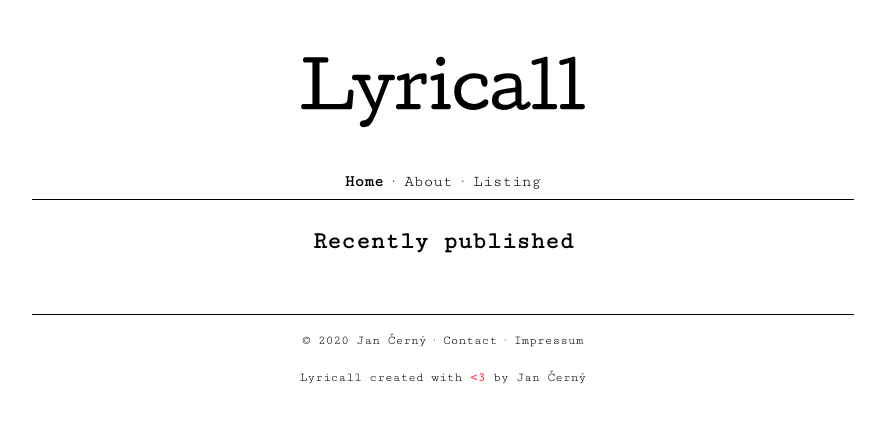
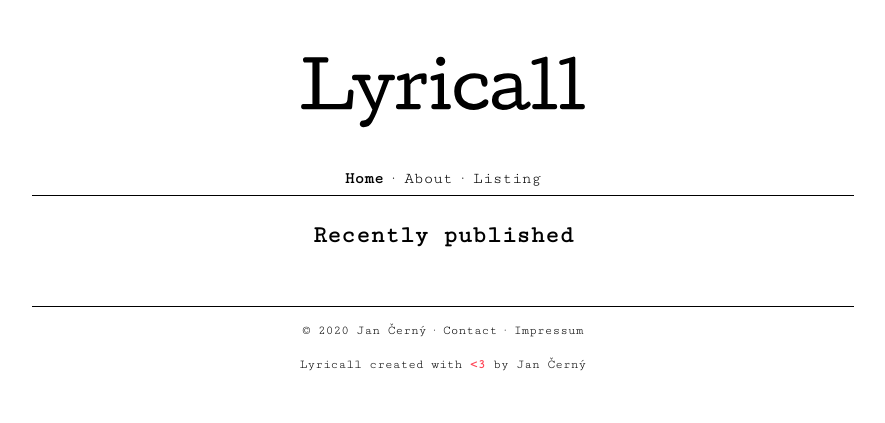
Before and after one commit to yagarea/lyricall, a Jekyll site: the page built from index.md, in a window 1280 px wide. Shown: the top 423 px of the page, without its empty margins (197-1082 px from the left). Built offline with Jekyll 4.4.1, drawn with Linux system fonts in a browser that asks for light colours.

Commit message:
add note styling

```diff
--- a/assets/css/style.css
+++ b/assets/css/style.css
@@ -3,7 +3,7 @@ body	{
 	padding:0;
 	font-family: 'Cutive Mono', serif;
 	font-size:100%;
-	line-height:150%;
+	line-height:130%;
 }
 
 a:link, a:visited	{
@@ -55,6 +55,11 @@ a:hover	{
 	margin-bottom:10px;
 	padding-bottom:10px;
 	border-top: 1px solid #000;
+}
+
+#note {
+	line-height: 100%;
+	margin: 0.5;
 }
 
 #logo	{
```
